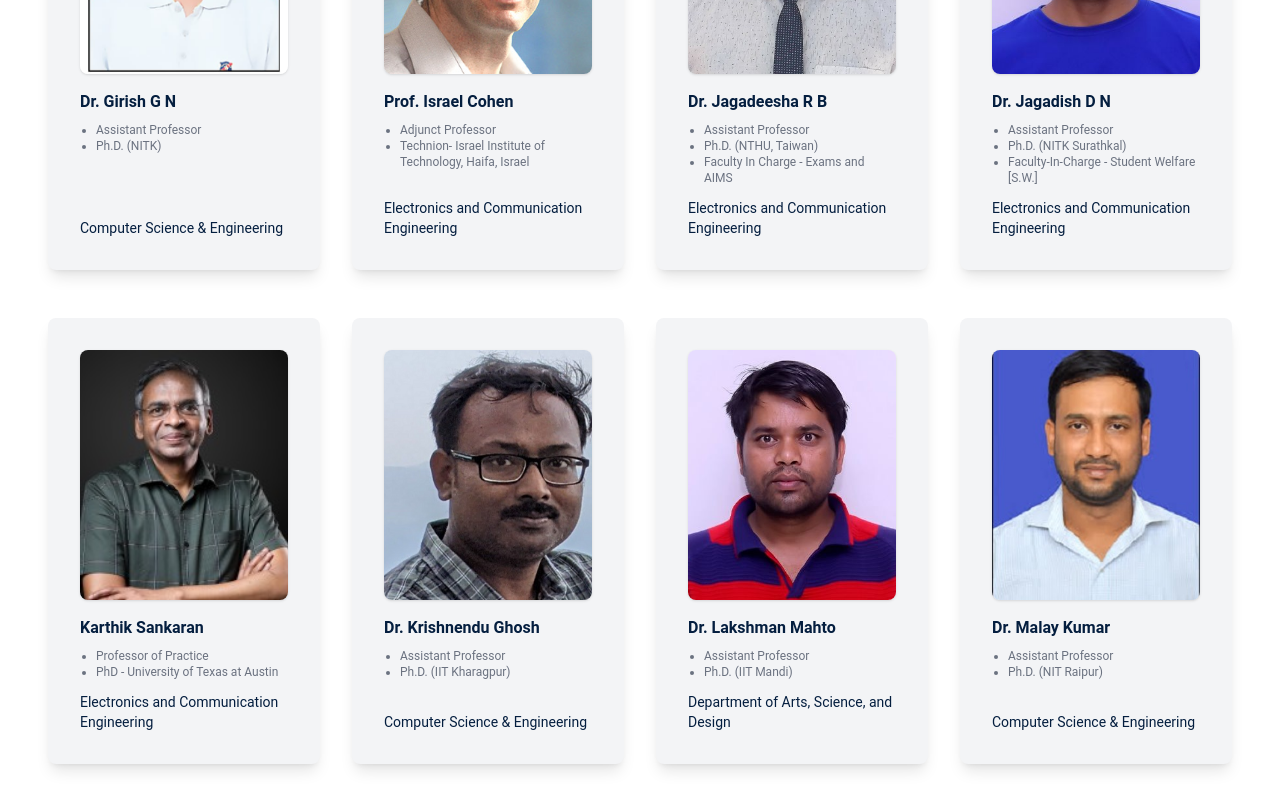
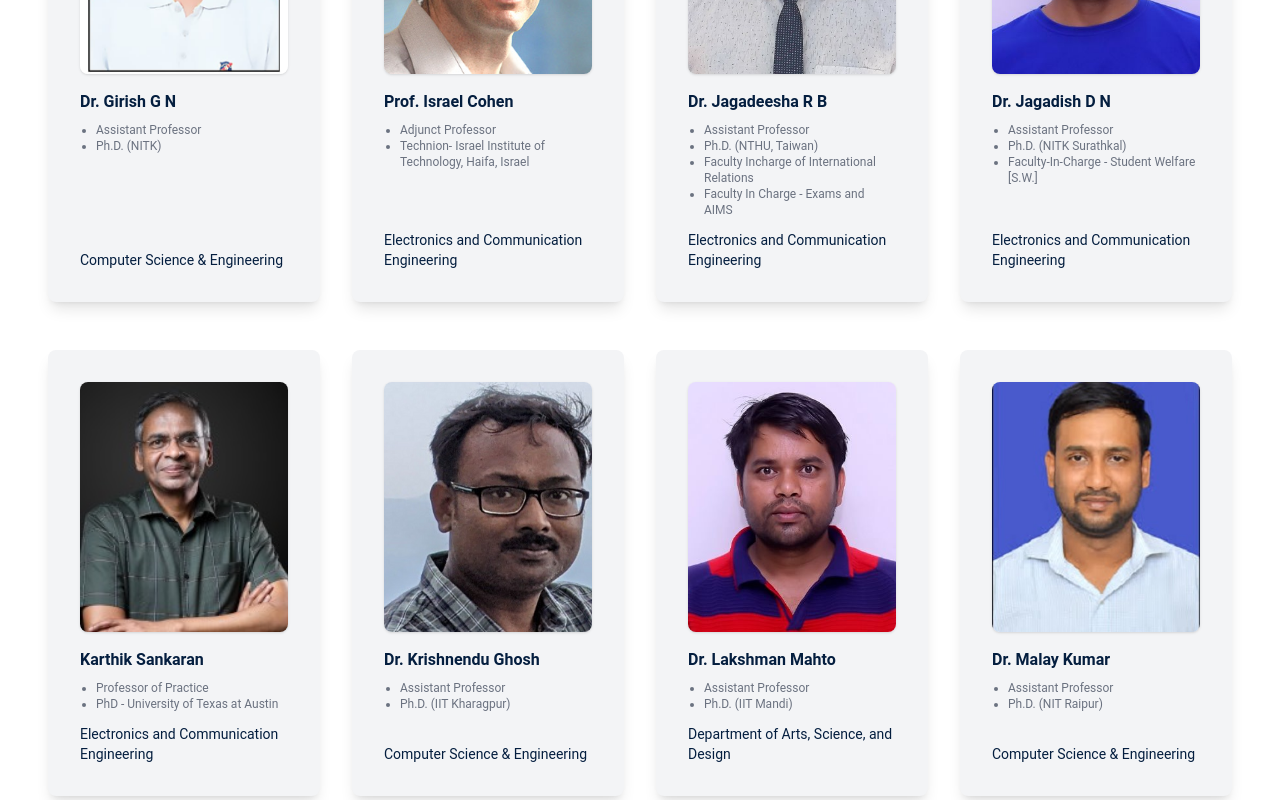
Before and after one commit to Velocity-IIITDWD/iiitdwd.ac.in, a Next.js app: page /faculty in a window 1280 px wide. Shown: the part 2880-3680 px from the top of the page. Built offline with nearby package versions, Linux system fonts and the light colour scheme.

Commit message:
feat(feat): Added a position in a faculty profile

```diff
--- a/app/faculty/page.tsx
+++ b/app/faculty/page.tsx
@@ -6,9 +6,7 @@ import Link from 'next/link';
 import dynamic from 'next/dynamic';
 import { ProfileProps, ProfileProp } from '@/data/faculty_profile';
 
-
 const Profile = dynamic(() => import('./[id]/page'));
-
 
 interface ListProps {
   ll: ProfileProp[];
@@ -34,10 +32,14 @@ const List = ({ ll }: ListProps) => {
 
       if (DSAI)
         return (
-          a.content.card.department == 'Data Science and Artificial Intelligence'
+          a.content.card.department ==
+          'Data Science and Artificial Intelligence'
         );
 
-      if (DASD) return a.content.card.department == 'Department of Arts, Science, and Design';
+      if (DASD)
+        return (
+          a.content.card.department == 'Department of Arts, Science, and Design'
+        );
       if (ALL) return 1 === 1;
     });
 
@@ -53,7 +55,7 @@ const List = ({ ll }: ListProps) => {
               width={0}
               height={0}
               sizes="100%"
-              loading = "lazy"
+              loading="lazy"
               style={{ height: '250px', width: '250px' }}
               alt={arr?.content?.head?.name}
               className="shrink-0 object-cover mx-auto rounded-lg shadow"
@@ -64,11 +66,18 @@ const List = ({ ll }: ListProps) => {
                   {arr?.content?.head?.name}
                 </h3>
                 <ul className="list-disc text-xs pl-4 text-gray-500 mt-2">
-                  <li>{arr?.content?.card?.designation}</li>
-                 {arr?.content?.card?.PhD !== '' && ( <li>{arr?.content?.card?.PhD}</li>)}
-                  {arr?.content?.card?.position && (
-                    <li>{arr?.content?.card?.position}</li>
+                  {arr?.content?.card?.designation && (
+                    <li>{arr.content.card.designation}</li>
                   )}
+                  {arr?.content?.card?.PhD && <li>{arr.content.card.PhD}</li>}
+                  {Array.isArray(arr?.content?.card?.position) &&
+                  arr.content.card.position.length > 0
+                    ? arr.content.card.position.map((line, index) => (
+                        <li key={index}>{line}</li>
+                      ))
+                    : arr?.content?.card?.position && (
+                        <li>{arr.content.card.position}</li>
+                      )}
                 </ul>
               </div>
               <h6 className="text-sm mt-3">{arr.content.card.department}</h6>
@@ -209,7 +218,7 @@ const List = ({ ll }: ListProps) => {
 };
 
 const Faculty = () => {
-  const profiles = ProfileProps.sort((a,b) => (a.id > b.id) ? 1 : -1);
+  const profiles = ProfileProps.sort((a, b) => (a.id > b.id ? 1 : -1));
   return (
     <>
       <List ll={ProfileProps} />
--- a/data/faculty_profile.ts
+++ b/data/faculty_profile.ts
@@ -13,7 +13,7 @@ export interface ProfileProp {
       department: string;
       mail_id: string;
       cabin_number: string;
-      position?: string;
+      position?: string | string[];
     };
 
     body: {
@@ -428,7 +428,9 @@ let ProfileProps: ProfileProp[] = [
         department: 'Electronics and Communication Engineering',
         mail_id: 'Jagadeesha@iiitdwd.ac.in',
         cabin_number: '?',
-        position: 'Faculty In Charge - Exams and AIMS',
+        position: [ "Faculty Incharge of International Relations",
+             "Faculty In Charge - Exams and AIMS"
+        ]
       },
       body: {
         profile_text: '',
```
